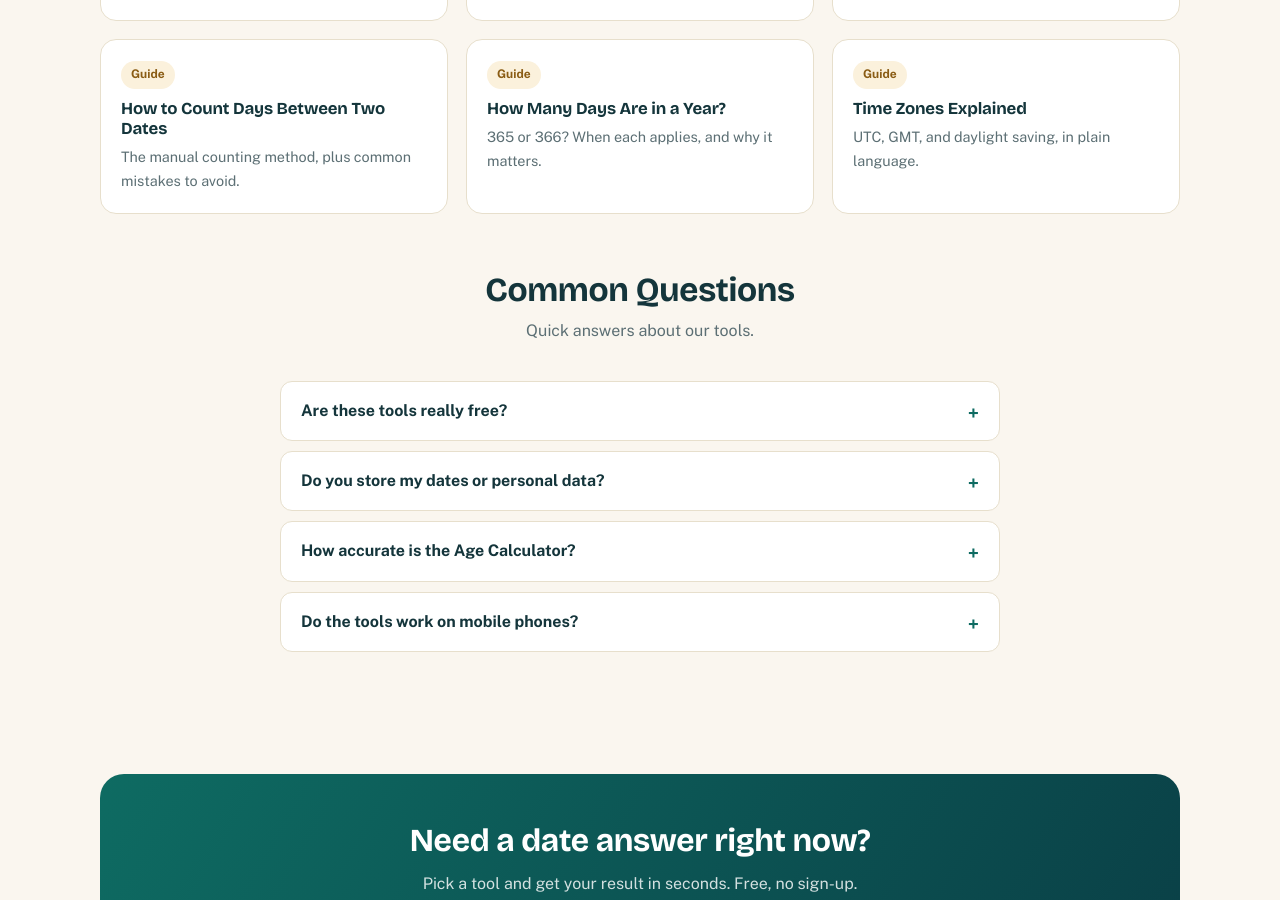
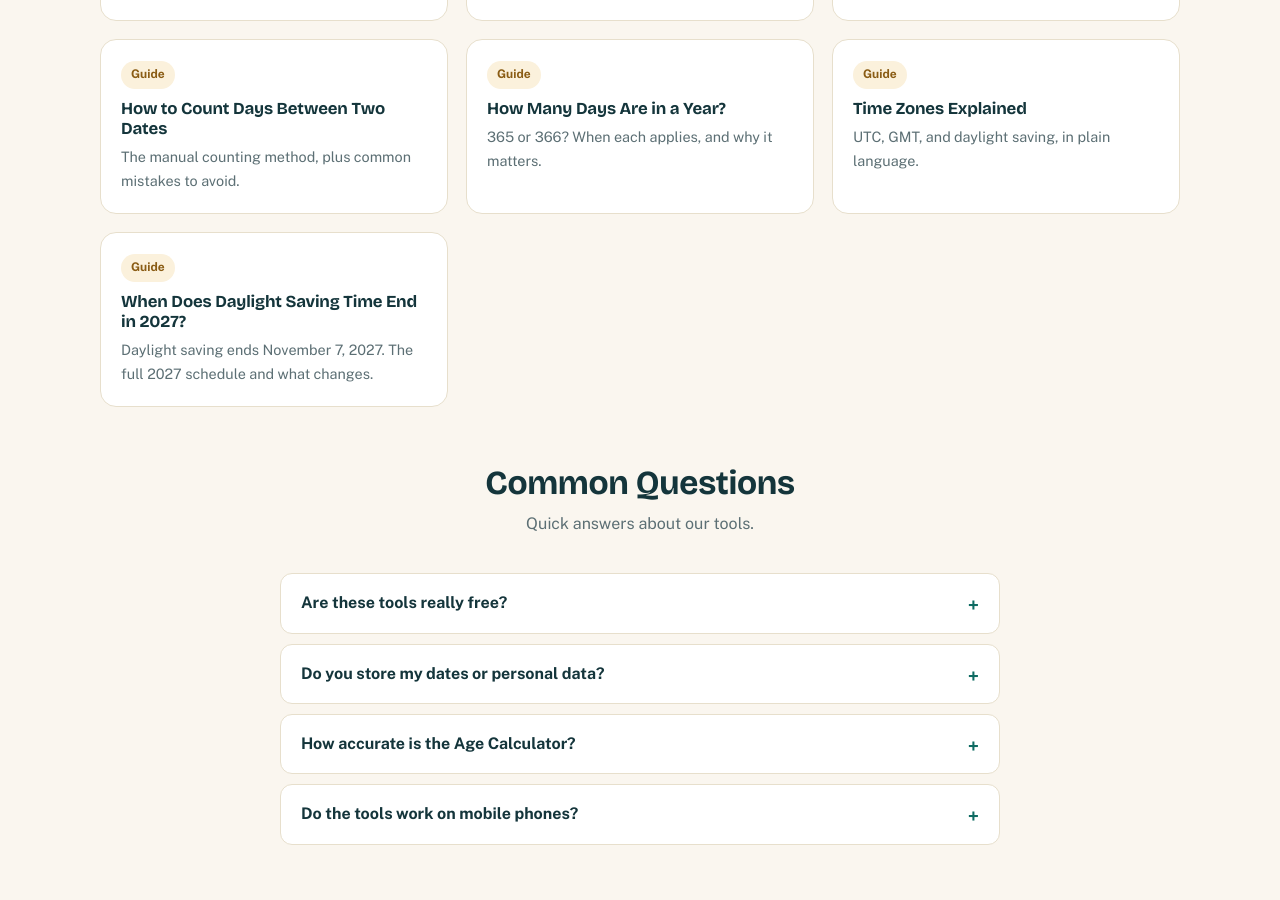
Before and after one commit to zaidmeo09-dhangal/agedatecalc, a Jekyll site: the page built from index.md, in a window 1280 px wide and 900 px high, scrolled down 2387 px. Built offline with Jekyll 4.4.1, drawn with Linux system fonts in a browser that asks for light colours.

Commit message:
SEO audit fixes: broken links, titles, DST 2027, schema, og:image

```diff
--- a/index.md
+++ b/index.md
@@ -207,6 +207,13 @@ schema: |
           <p>UTC, GMT, and daylight saving, in plain language.</p>
         </div>
       </a>
+      <a class="guide-card" href="{{ '/blog/when-does-daylight-saving-time-end-2026/' | relative_url }}">
+        <div class="guide-body">
+          <span class="guide-tag">Guide</span>
+          <h3>When Does Daylight Saving Time End in 2027?</h3>
+          <p>Daylight saving ends November 7, 2027. The full 2027 schedule and what changes.</p>
+        </div>
+      </a>
     </div>
   </div>
 </section>
```
